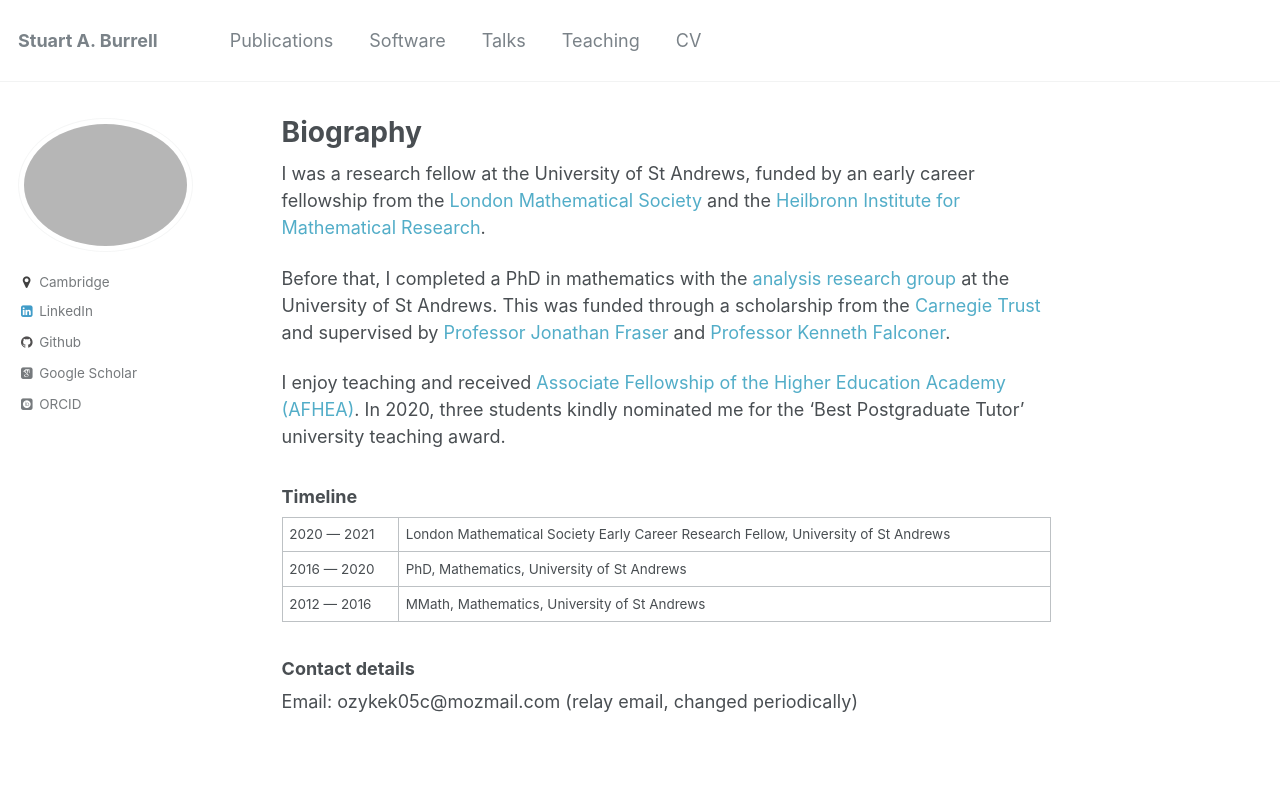
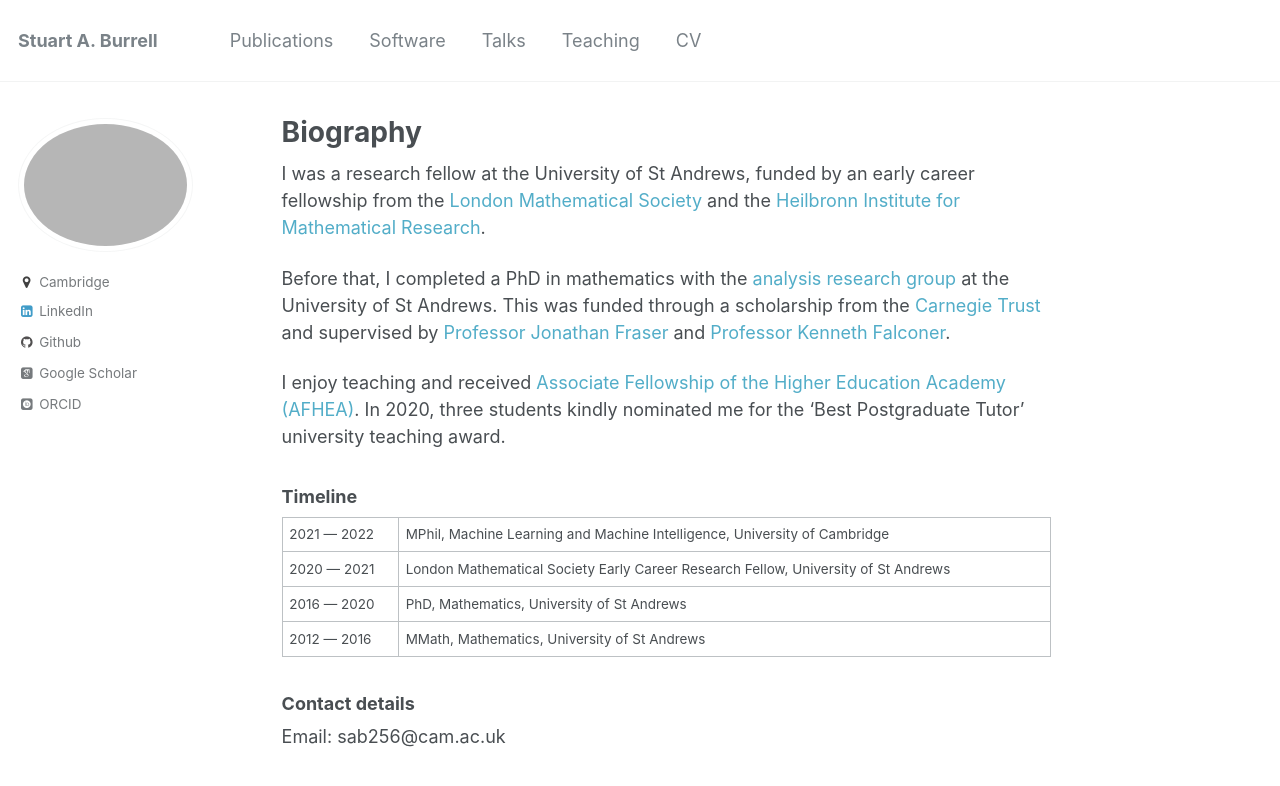
Before and after one commit to stuartburrell/stuartburrell.github.io, a Jekyll site: the page built from _pages/about.md, in a window 1280 px wide. Shown: the top 786 px of the page. Built offline with Jekyll 4.4.1, drawn with Linux system fonts in a browser that asks for light colours; some web fonts are replaced.

Commit message:
update about

```diff
--- a/_pages/about.md
+++ b/_pages/about.md
@@ -18,10 +18,11 @@ I enjoy teaching and received [Associate Fellowship of the Higher Education Acad
 
 ### Timeline
 
+2021 --- 2022  | MPhil, Machine Learning and Machine Intelligence, University of Cambridge
 2020 --- 2021  | London Mathematical Society Early Career Research Fellow, University of St Andrews
 2016 --- 2020  | PhD, Mathematics, University of St Andrews
 2012 --- 2016  | MMath, Mathematics, University of St Andrews
 
 ### Contact details
 
-Email: ozykek05c@mozmail.com (relay email, changed periodically)
+Email: sab256@cam.ac.uk
```
